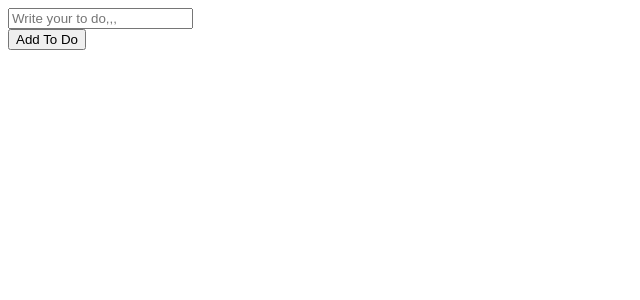
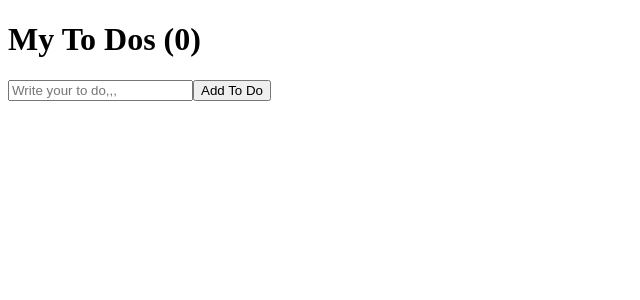
Before and after one commit to judy78799/React-demo, a React (Create React App) app: page / in a window 1280 px wide. Shown: the top 300 px of the page, without its empty margins (0-640 px from the left). Built offline with nearby package versions, Linux system fonts and the light colour scheme.

Commit message:
To Do 배열 만들기

```diff
--- a/src/App.js
+++ b/src/App.js
@@ -22,20 +22,21 @@ const onSubmit = (event) => {
   if(toDo === ""){
     return;
   }
+  setToDos((currentArray) => [toDo, ...currentArray]); //여기에 직전의 값을 받아올 것임.
   setTodo("");
-  setToDos(); //여기에 직전의 값을 받아올 것임.
 };
 console.log(toDos);
   return (
     <div>
+      <h1>My To Dos ({toDos.length})</h1>
       <form onSubmit={onSubmit}>
         <input
           onChange={onChange}
           value={toDo}
           type="text"
           placeholder="Write your to do,,,"/>
+      <button>Add To Do</button>
       </form>
-      <button>Add To Do</button>
     </div>
   );
 }
```
